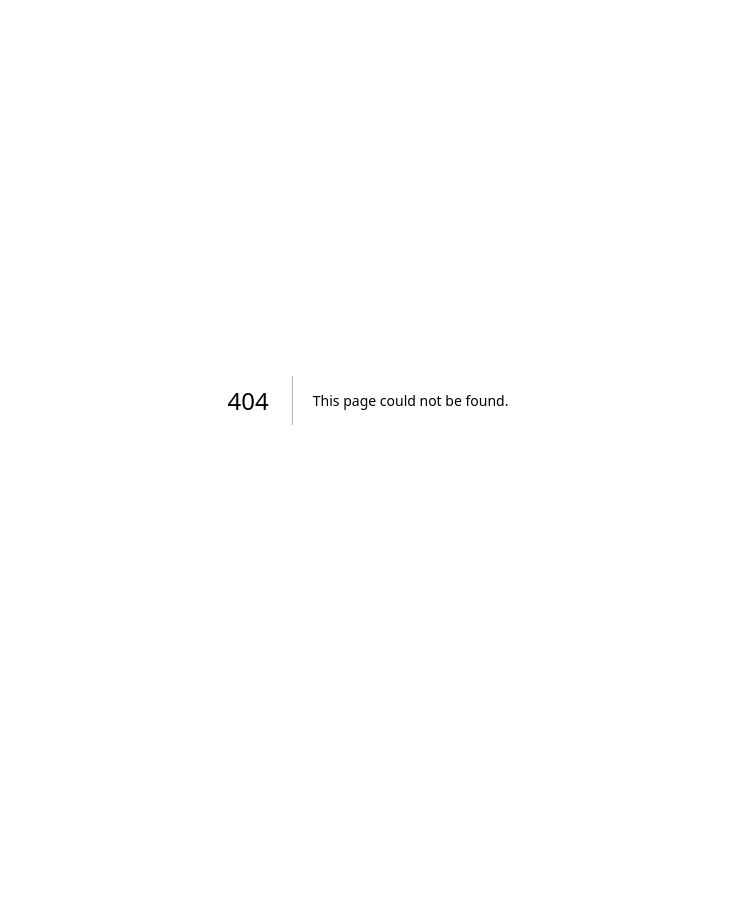
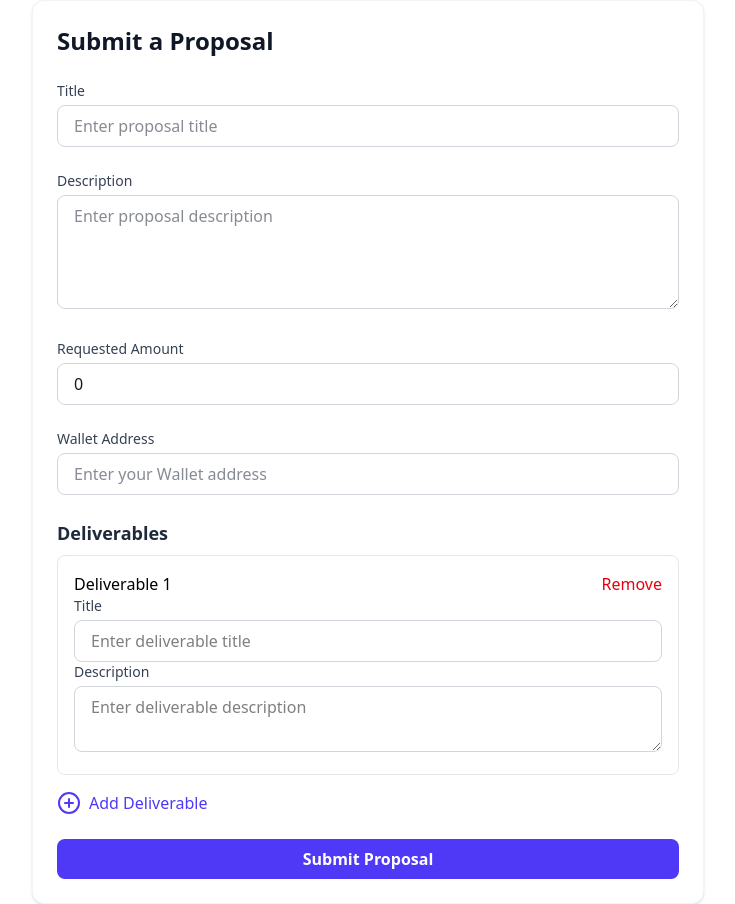
Before and after one commit to DheerajShrivastav/decentralized-grant-program-dapp, a Next.js app: page /submitProposal/1 in a window 1280 px wide. Before the commit this address had no page. Shown: the whole page, without its empty margins (272-1007 px from the left). Before the commit the page ends 800 px from the top, so only its background shows below. Built offline with nearby package versions, Linux system fonts and the light colour scheme; what wagmi would draw is missing.

Commit message:
Enhance event management by adding WinnerPage and SubmitProposal component; update ViewEventsPage for proposal navigation

```diff
--- a/src/app/event/[id]/page.tsx
+++ b/src/app/event/[id]/page.tsx
@@ -69,9 +69,10 @@ const ViewEventsPage = () => {
   }
 
   const handleApply = () => {
-    // In a real app, this would submit an application or redirect to an application form
-    router.push(`/submitProposal`)
-    //alert("Application submitted successfully!");
+    router.push(`/submitProposal/${params.id}`)
+  }
+  const handleViewProposals = () => {
+    router.push(`/event/${params.id}/proposals`)
   }
 
   if (loading) {
@@ -164,6 +165,13 @@ const ViewEventsPage = () => {
                 </div>
               </div>
 
+              <button
+                onClick={handleViewProposals}
+                className="px-6 py-3 bg-blue-600 text-white font-semibold rounded-lg shadow-md hover:bg-blue-700 transition flex items-center gap-2"
+              >
+                View Proposals
+                <ChevronRight size={18} />
+              </button>
               <button
                 onClick={handleApply}
                 className="px-6 py-3 bg-blue-600 text-white font-semibold rounded-lg shadow-md hover:bg-blue-700 transition flex items-center gap-2"
--- /dev/null
+++ b/src/app/event/[id]/winner/page.tsx
@@ -0,0 +1,28 @@
+'use client'
+import { useParams } from 'next/navigation'
+import React from 'react'
+
+const WinnerPage = () => {
+  const { id } = useParams() // Get the event ID from the URL
+  // Dummy winner data
+  const winnerData = {
+    name: 'John Doe',
+    prize: '$1000',
+    eventId: id, // Fallback to a dummy event ID
+  }
+
+  return (
+    <div className="min-h-screen bg-gradient-to-br from-green-50 to-blue-50 pt-6">
+      <div className="max-w-4xl mx-auto bg-white rounded-xl shadow-md p-8">
+        <h1 className="text-3xl font-bold text-center mb-8">Event Winner</h1>
+        <div className="text-center">
+          <h2 className="text-xl font-semibold">Winner: {winnerData.name}</h2>
+          <p className="mt-2">Prize: {winnerData.prize}</p>
+          <p className="mt-2">Event ID: {winnerData.eventId}</p>
+        </div>
+      </div>
+    </div>
+  )
+}
+
+export default WinnerPage
--- a/src/app/proposals/page.tsx
+++ b/src/app/proposals/page.tsx
@@ -1,58 +1,59 @@
-"use client";
+'use client'
 
-import React, { useEffect, useState } from "react";
-import { useRouter } from "next/navigation";
+import React, { useEffect, useState } from 'react'
+import { useRouter } from 'next/navigation'
+import { Proposal } from '../../../types/index'
 
 const ProposalsPage: React.FC = () => {
-  const [proposals, setProposals] = useState([]);
-  const [loading, setLoading] = useState(true);
-  const [error, setError] = useState(null);
-  const router = useRouter();
+  const [proposals, setProposals] = useState<Proposal[] | null>([])
+  const [loading, setLoading] = useState(true)
+  const [error, setError] = useState<string | null>(null)
+  const router = useRouter()
 
   useEffect(() => {
     const fetchProposals = async () => {
       try {
-        setLoading(true);
-        const response = await fetch("/api/proposals");
+        setLoading(true)
+        const response = await fetch('/api/proposals')
         if (!response.ok) {
-          throw new Error("Failed to fetch proposals");
+          throw new Error('Failed to fetch proposals')
         }
-        const data = await response.json();
-        setProposals(data);
+        const data = await response.json()
+        setProposals(data)
       } catch (err) {
-        setError(err.message);
+        setError(err instanceof Error ? err.message : String(err))
       } finally {
-        setLoading(false);
+        setLoading(false)
       }
-    };
+    }
 
-    fetchProposals();
-  }, []);
+    fetchProposals()
+  }, [])
 
   if (loading) {
-    return <div>Loading proposals...</div>;
+    return <div>Loading proposals...</div>
   }
 
   if (error) {
-    return <div>Error: {error}</div>;
+    return <div>Error: {error}</div>
   }
 
   const handleView = (proposalId: string) => {
-    router.push(`/proposals/${proposalId}`);
-  };
+    router.push(`/proposals/${proposalId}`)
+  }
 
   const handleEdit = (proposalId: string) => {
-    router.push(`/proposals/${proposalId}/edit`);
-  };
+    router.push(`/proposals/${proposalId}/edit`)
+  }
 
   return (
     <div className="max-w-4xl mx-auto p-6">
       <h1 className="text-2xl font-bold mb-4">Your Proposals</h1>
-      {proposals.length === 0 ? (
+      {proposals?.length === 0 ? (
         <p>No proposals submitted yet.</p>
       ) : (
         <ul className="space-y-4">
-          {proposals.map((proposal) => (
+          {proposals?.map((proposal) => (
             <li
               key={proposal.id}
               className="p-4 border rounded-lg shadow-sm bg-white"
@@ -84,7 +85,7 @@ const ProposalsPage: React.FC = () => {
         </ul>
       )}
     </div>
-  );
-};
+  )
+}
 
-export default ProposalsPage;
+export default ProposalsPage
--- /dev/null
+++ b/src/app/submitProposal/[id]/page.tsx
@@ -0,0 +1,243 @@
+'use client'
+// app/submitProposal/page.tsx
+
+import React, { useState } from 'react'
+import { useParams, useRouter } from 'next/navigation' // Use next/navigation for routing in App Router
+import { PlusCircle, Loader } from 'lucide-react'
+import { Proposal, Deliverable, ProposalStatus } from '../../../../types/index' // Adjust the import path as necessary
+
+const SubmitProposal: React.FC = () => {
+  const router = useRouter() // Use useRouter from next/navigation
+  const { id } = useParams()
+  const [isSubmitting, setIsSubmitting] = useState(false)
+  const [deliverables, setDeliverables] = useState<Deliverable[]>([
+    { title: '', description: '', dueDate: new Date() },
+  ])
+  const [formData, setFormData] = useState<
+    Omit<Proposal, 'id' | 'createdAt' | 'status'>
+  >({
+    title: '',
+    description: '',
+    requestedAmount: 0,
+    stellarAddress: '',
+    deliverables: [],
+    eventId: String(id),
+  })
+
+  const handleInputChange = (
+    e: React.ChangeEvent<HTMLInputElement | HTMLTextAreaElement>
+  ) => {
+    const { name, value } = e.target
+    setFormData((prev) => ({
+      ...prev,
+      [name]: name === 'requestedAmount' ? parseFloat(value) || 0 : value,
+    }))
+  }
+
+  const handleDeliverableChange = (
+    index: number,
+    field: keyof Deliverable,
+    value: string
+  ) => {
+    const newDeliverables = [...deliverables]
+    newDeliverables[index] = { ...newDeliverables[index], [field]: value }
+    setDeliverables(newDeliverables)
+  }
+
+  const addDeliverable = () => {
+    setDeliverables([
+      ...deliverables,
+      { title: '', description: '', dueDate: new Date() },
+    ])
+  }
+
+  const removeDeliverable = (index: number) => {
+    const newDeliverables = deliverables.filter((_, i) => i !== index)
+    setDeliverables(newDeliverables)
+  }
+
+  const handleSubmit = async (e: React.FormEvent) => {
+    e.preventDefault()
+    setIsSubmitting(true)
+
+    try {
+      const proposal: Omit<Proposal, 'id' | 'createdAt'> = {
+        ...formData,
+        deliverables: deliverables.filter(
+          (d) => d.title.trim() !== '' && d.description.trim() !== ''
+        ),
+        status: ProposalStatus.PENDING,
+        eventId: String(id), // Add eventId to the proposal
+      }
+
+      // Call the API endpoint to store the proposal
+      const response = await fetch('/api/proposals', {
+        method: 'POST',
+        headers: {
+          'Content-Type': 'application/json',
+        },
+        body: JSON.stringify(proposal),
+      })
+
+      if (!response.ok) {
+        throw new Error('Failed to submit proposal')
+      }
+
+      console.log('Proposal submitted successfully')
+      router.push(`/proposals/`) // Use router.push for navigation
+    } catch (error) {
+      console.error('Error submitting proposal:', error)
+      alert('Failed to submit proposal. Please try again.')
+    } finally {
+      setIsSubmitting(false)
+    }
+  }
+
+  return (
+    <div className="max-w-2xl mx-auto bg-white rounded-xl shadow-sm p-6 border border-gray-100">
+      <h1 className="text-2xl font-bold text-gray-900 mb-6">
+        Submit a Proposal
+      </h1>
+
+      <form onSubmit={handleSubmit} className="space-y-6">
+        <div>
+          <label className="block text-sm font-medium text-gray-700 mb-1">
+            Title
+          </label>
+          <input
+            type="text"
+            name="title"
+            value={formData.title}
+            onChange={handleInputChange}
+            required
+            className="w-full px-4 py-2 border text-gray-900 border-gray-300 rounded-lg focus:ring-2 focus:ring-indigo-500 focus:border-transparent"
+            placeholder="Enter proposal title"
+          />
+        </div>
+
+        <div>
+          <label className="block text-sm font-medium text-gray-700 mb-1">
+            Description
+          </label>
+          <textarea
+            name="description"
+            value={formData.description}
+            onChange={handleInputChange}
+            required
+            rows={4}
+            className="w-full px-4 py-2 border text-gray-900 border-gray-300 rounded-lg focus:ring-2 focus:ring-indigo-500 focus:border-transparent"
+            placeholder="Enter proposal description"
+          />
+        </div>
+
+        <div>
+          <label className="block text-sm font-medium text-gray-700 mb-1">
+            Requested Amount
+          </label>
+          <input
+            type="number"
+            name="requestedAmount"
+            value={formData.requestedAmount}
+            onChange={handleInputChange}
+            required
+            className="w-full px-4 py-2 border text-gray-900 border-gray-300 rounded-lg focus:ring-2 focus:ring-indigo-500 focus:border-transparent"
+            placeholder="Enter requested amount"
+          />
+        </div>
+
+        <div>
+          <label className="block text-sm font-medium text-gray-700 mb-1">
+            Wallet Address
+          </label>
+          <input
+            type="text"
+            name="stellarAddress"
+            value={formData.stellarAddress}
+            onChange={handleInputChange}
+            required
+            className="w-full px-4 py-2 border text-gray-900 border-gray-300 rounded-lg focus:ring-2 focus:ring-indigo-500 focus:border-transparent"
+            placeholder="Enter your Wallet address"
+          />
+        </div>
+
+        <div>
+          <h2 className="text-lg font-semibold text-gray-800 mb-2">
+            Deliverables
+          </h2>
+          {deliverables.map((deliverable, index) => (
+            <div
+              key={index}
+              className="mb-4 border p-4 rounded-lg border-gray-200"
+            >
+              <div className="flex justify-between">
+                <h3 className="font-medium">Deliverable {index + 1}</h3>
+                <button
+                  type="button"
+                  onClick={() => removeDeliverable(index)}
+                  className="text-red-600 hover:underline"
+                >
+                  Remove
+                </button>
+              </div>
+              <div>
+                <label className="block text-sm font-medium text-gray-700 mb-1">
+                  Title
+                </label>
+                <input
+                  type="text"
+                  value={deliverable.title}
+                  onChange={(e) =>
+                    handleDeliverableChange(index, 'title', e.target.value)
+                  }
+                  className="w-full px-4 py-2 border border-gray-300 rounded-lg focus:ring-2 focus:ring-indigo-500 focus:border-transparent"
+                  placeholder="Enter deliverable title"
+                />
+              </div>
+              <div>
+                <label className="block text-sm font-medium text-gray-700 mb-1">
+                  Description
+                </label>
+                <textarea
+                  value={deliverable.description}
+                  onChange={(e) =>
+                    handleDeliverableChange(
+                      index,
+                      'description',
+                      e.target.value
+                    )
+                  }
+                  rows={2}
+                  className="w-full px-4 py-2 border border-gray-300 rounded-lg focus:ring-2 focus:ring-indigo-500 focus:border-transparent"
+                  placeholder="Enter deliverable description"
+                />
+              </div>
+            </div>
+          ))}
+          <button
+            type="button"
+            onClick={addDeliverable}
+            className="flex items-center text-indigo-600 hover:underline"
+          >
+            <PlusCircle className="mr-2" /> Add Deliverable
+          </button>
+        </div>
+
+        <button
+          type="submit"
+          disabled={isSubmitting}
+          className={`w-full py-2 text-white font-semibold rounded-lg ${
+            isSubmitting ? 'bg-gray-400' : 'bg-indigo-600 hover:bg-indigo-700'
+          }`}
+        >
+          {isSubmitting ? (
+            <Loader className="animate-spin" />
+          ) : (
+            'Submit Proposal'
+          )}
+        </button>
+      </form>
+    </div>
+  )
+}
+
+export default SubmitProposal
--- a/src/backend/groq.js
+++ b/src/backend/groq.js
@@ -4,9 +4,7 @@ import { PrismaClient } from '@prisma/client'
 const prisma = new PrismaClient()
 
 const groq = new Groq({
-  apiKey:
-    process.env.GROQ_API_KEY ||
-    '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',
+  apiKey: process.env.GROQ_API_KEY,
 })
 
 async function testDatabaseConnection() {
@@ -31,40 +29,45 @@ async function fetchProposals() {
 
 async function main() {
   try {
-    const eventId = "your-event-id";
+    const eventId = 'your-event-id'
     const chatCompletion = await getGroqChatCompletion()
     // Print the completion returned by the LLM
     console.log('Groq AI Analysis:')
-    const analysis = chatCompletion.choices[0]?.message?.content || 'No response'
-    console.log(analysis);
+    const analysis =
+      chatCompletion.choices[0]?.message?.content || 'No response'
+    console.log(analysis)
     // Extract the winner from the analysis (you can customize this logic)
-    const winner = extractWinnerFromAnalysis(analysis);
-    console.log("Winner Proposal:", winner);
+    const winner = extractWinnerFromAnalysis(analysis)
+    console.log('Winner Proposal:', winner)
 
     if (winner) {
       await prisma.event.update({
         where: { id: eventId },
         data: { winnerProposal: winner },
-      });
+      })
     }
   } catch (error) {
-    console.error("Error analyzing proposals:", error);
+    console.error('Error analyzing proposals:', error)
   }
 }
 function extractWinnerFromAnalysis(analysis) {
   // Implement logic to extract the winner from the Groq AI response
   // For example, parse the response to find the proposal with the highest score
-  const match = analysis.match(/Proposal (\d+)/);
-  return match ? `Proposal ${match[1]}` : null;
+  const match = analysis.match(/Proposal (\d+)/)
+  return match ? `Proposal ${match[1]}` : null
 }
 export async function getGroqChatCompletion() {
   const proposals = await fetchProposals()
 
   // Format proposals into a readable string for Groq AI
-  const proposalSummaries = proposals.map(
-    (p, index) =>
-      `Proposal ${index + 1}:\nTitle: ${p.title}\nDescription: ${p.description}\nRequested Amount: $${p.requestedAmount}\n`
-  ).join('\n')
+  const proposalSummaries = proposals
+    .map(
+      (p, index) =>
+        `Proposal ${index + 1}:\nTitle: ${p.title}\nDescription: ${
+          p.description
+        }\nRequested Amount: $${p.requestedAmount}\n`
+    )
+    .join('\n')
 
   return groq.chat.completions.create({
     messages: [
```
